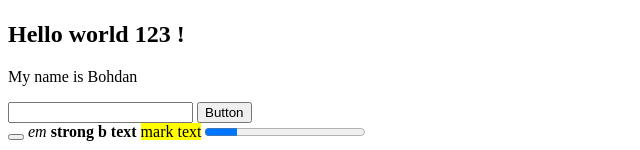
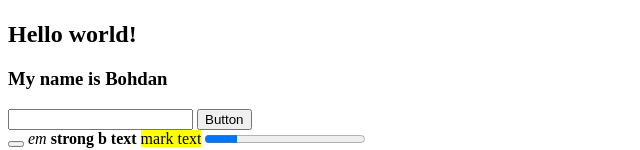
Before and after one commit to Bohdan2903/Lesson-1, a plain HTML site: page index.html in a window 1280 px wide. Shown: the part 311-461 px from the top of the page, without its empty margins (0-640 px from the left). Drawn offline with Linux system fonts and the light colour scheme.

Commit message:
change text
Signed-off-by: Bohdan2903 <bogdanprodan20@gmail.com>

```diff
--- a/index.html
+++ b/index.html
@@ -25,8 +25,8 @@
       </video>
     </div>
 
-    <h2>Hello world 123 !</h2>
-    <p>My name is Bohdan</p>
+    <h2>Hello world!</h2>
+    <h3>My name is Bohdan</h3>
 
     <form action="#">
       <input type="text" required />
```
